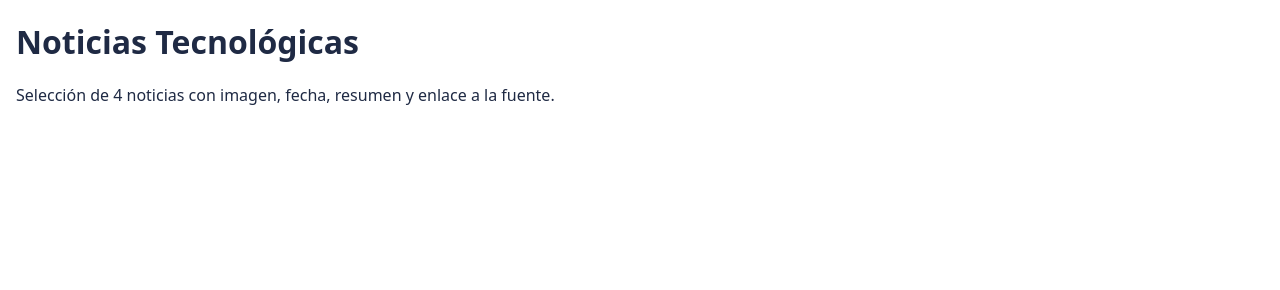
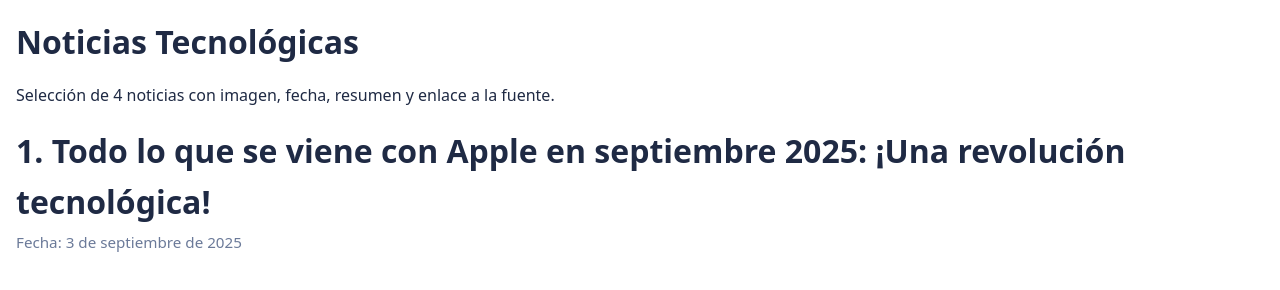
Before and after one commit to Henryck22/Pagina-de-noticias, a plain HTML site: page index.html in a window 1280 px wide. Drawn offline with Linux system fonts and the light colour scheme.

Commit message:
noticia 1 titulo y fecha

```diff
--- a/index.html
+++ b/index.html
@@ -17,5 +17,10 @@
 <body>
   <h1>Noticias Tecnológicas</h1>
   <p>Selección de 4 noticias con imagen, fecha, resumen y enlace a la fuente.</p>
+
+  <h1>1. Todo lo que se viene con Apple en septiembre 2025: ¡Una revolución tecnológica!</h1>
+<div class="meta">Fecha: 3 de septiembre de 2025</div>
+
+
 </body>
 </html>
```
